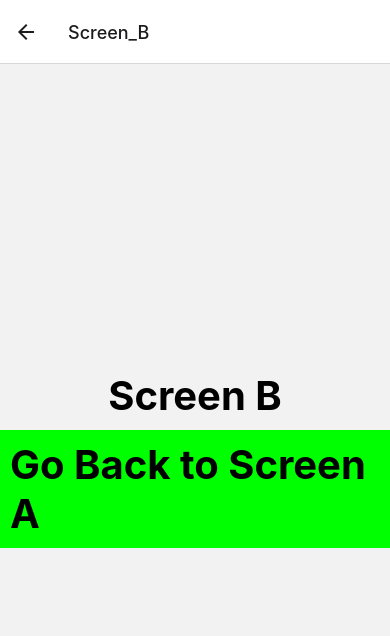
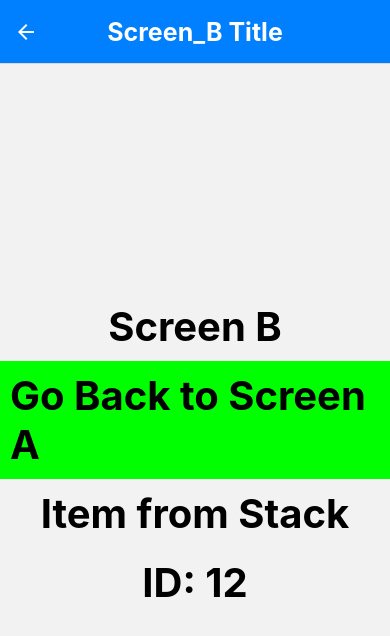
Before and after one commit to garimasingh18/my-first-react-native-app, a React Native app: screen /Screen_B in a window 390 px wide. Shown: the top 636 px of the page. Built offline with nearby package versions, Linux system fonts and the light colour scheme.

Commit message:
passing values to pages

```diff
--- a/App.js
+++ b/App.js
@@ -1,85 +1,73 @@
 import React from "react";
-import { StyleSheet, View, Text, Pressable } from "react-native";
 import { NavigationContainer } from "@react-navigation/native";
-//import { createStackNavigator } from "@react-navigation/stack";
+import ScreenA from "./screens/ScreenA";
+import ScreenB from "./screens/ScreenB";
+import FontAwesome5 from "react-native-vector-icons/FontAwesome5";
 import { createNativeStackNavigator } from "@react-navigation/native-stack";
 
-//HELP from - https://reactnavigation.org/docs/hello-react-navigation#creating-a-native-stack-navigator
 const Stack = createNativeStackNavigator();
-
-function ScreenA({ navigation }) {
-  const onPressHandler = () => {
-    navigation.navigate("Screen_B");
-  };
-
-  return (
-    <View style={styles.body}>
-      <Text style={styles.text}>Screen A</Text>
-      <Pressable
-        onPress={onPressHandler}
-        style={({ pressed }) => ({
-          backgroundColor: pressed ? "#ddd" : "#0f0",
-        })}
-      >
-        <Text style={styles.text}>Go to Screen B</Text>
-      </Pressable>
-    </View>
-  );
-}
-
-function ScreenB({ navigation }) {
-  const onPressHandler = () => {
-    // navigation.navigate('Screen_A');
-    navigation.goBack();
-  };
-
-  return (
-    <View style={styles.body}>
-      <Text style={styles.text}>Screen B</Text>
-      <Pressable
-        onPress={onPressHandler}
-        style={({ pressed }) => ({
-          backgroundColor: pressed ? "#ddd" : "#0f0",
-        })}
-      >
-        <Text style={styles.text}>Go Back to Screen A</Text>
-      </Pressable>
-    </View>
-  );
-}
 
 function App() {
   return (
     <NavigationContainer>
       <Stack.Navigator
-      // screenOptions={{
-      //   header: () => null
-      // }}
+        initialRouteName="Screen_A"
+        drawerPosition="left"
+        drawerType="front"
+        edgeWidth={100}
+        hideStatusBar={false}
+        overlayColor="#00000090"
+        drawerStyle={{
+          backgroundColor: "#e6e6e6",
+          width: 250,
+        }}
+        screenOptions={{
+          headerShown: true,
+          swipeEnabled: true,
+          gestureEnabled: true,
+          headerTitleAlign: "center",
+          headerStyle: {
+            backgroundColor: "#0080ff",
+          },
+          headerTintColor: "#ffffff",
+          headerTitleStyle: {
+            fontSize: 25,
+            fontWeight: "bold",
+          },
+        }}
       >
         <Stack.Screen
           name="Screen_A"
           component={ScreenA}
-          // options={{
-          //   header: () => null
-          // }}
+          options={{
+            title: "Screen_A Title",
+            drawerIcon: ({ focused }) => (
+              <FontAwesome5
+                name="autoprefixer"
+                size={focused ? 25 : 20}
+                color={focused ? "#0080ff" : "#999999"}
+              />
+            ),
+          }}
         />
-        <Stack.Screen name="Screen_B" component={ScreenB} />
+        <Stack.Screen
+          name="Screen_B"
+          component={ScreenB}
+          options={{
+            title: "Screen_B Title",
+            drawerIcon: ({ focused }) => (
+              <FontAwesome5
+                name="btc"
+                size={focused ? 25 : 20}
+                color={focused ? "#0080ff" : "#999999"}
+              />
+            ),
+          }}
+          initialParams={{ ItemName: "Item from Stack", ItemId: 12 }}
+        />
       </Stack.Navigator>
     </NavigationContainer>
   );
 }
 
-const styles = StyleSheet.create({
-  body: {
-    flex: 1,
-    justifyContent: "center",
-    alignItems: "center",
-  },
-  text: {
-    fontSize: 40,
-    fontWeight: "bold",
-    margin: 10,
-  },
-});
-
 export default App;
--- /dev/null
+++ b/screens/ScreenA.js
@@ -0,0 +1,37 @@
+import React from "react";
+import { StyleSheet, View, Text, Pressable } from "react-native";
+
+export default function ScreenA({ navigation, route }) {
+  const onPressHandler = () => {
+    navigation.navigate("Screen_B");
+    // navigation.toggleDrawer();
+  };
+
+  return (
+    <View style={styles.body}>
+      <Text style={styles.text}>Screen A</Text>
+      <Pressable
+        onPress={onPressHandler}
+        style={({ pressed }) => ({
+          backgroundColor: pressed ? "#ddd" : "#0f0",
+        })}
+      >
+        <Text style={styles.text}>Go to Screen B</Text>
+      </Pressable>
+      <Text style={styles.text}>{route.params?.Message}</Text>
+    </View>
+  );
+}
+
+const styles = StyleSheet.create({
+  body: {
+    flex: 1,
+    justifyContent: "center",
+    alignItems: "center",
+  },
+  text: {
+    fontSize: 40,
+    fontWeight: "bold",
+    margin: 10,
+  },
+});
--- /dev/null
+++ b/screens/ScreenB.js
@@ -0,0 +1,41 @@
+import React from "react";
+import { StyleSheet, View, Text, Pressable } from "react-native";
+
+export default function ScreenB({ navigation, route }) {
+  const { ItemName, ItemId } = route.params;
+
+  const onPressHandler = () => {
+    navigation.navigate("Screen_A", { Message: "message from B" });
+    // navigation.goBack();
+    // navigation.setParams({ ItemId: 14 });
+  };
+
+  return (
+    <View style={styles.body}>
+      <Text style={styles.text}>Screen B</Text>
+      <Pressable
+        onPress={onPressHandler}
+        style={({ pressed }) => ({
+          backgroundColor: pressed ? "#ddd" : "#0f0",
+        })}
+      >
+        <Text style={styles.text}>Go Back to Screen A</Text>
+      </Pressable>
+      <Text style={styles.text}>{ItemName}</Text>
+      <Text style={styles.text}>ID: {ItemId}</Text>
+    </View>
+  );
+}
+
+const styles = StyleSheet.create({
+  body: {
+    flex: 1,
+    justifyContent: "center",
+    alignItems: "center",
+  },
+  text: {
+    fontSize: 40,
+    fontWeight: "bold",
+    margin: 10,
+  },
+});
```
